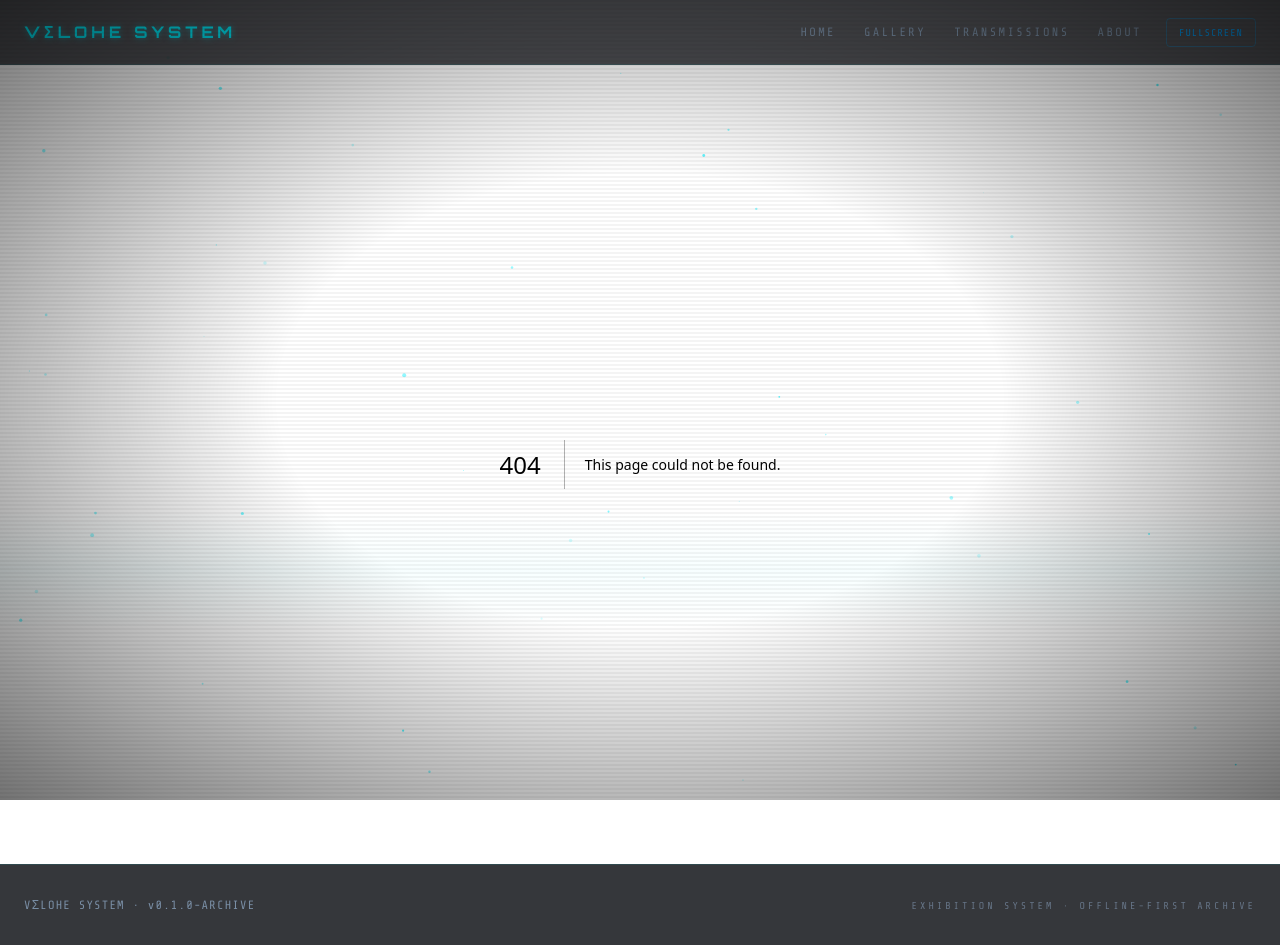
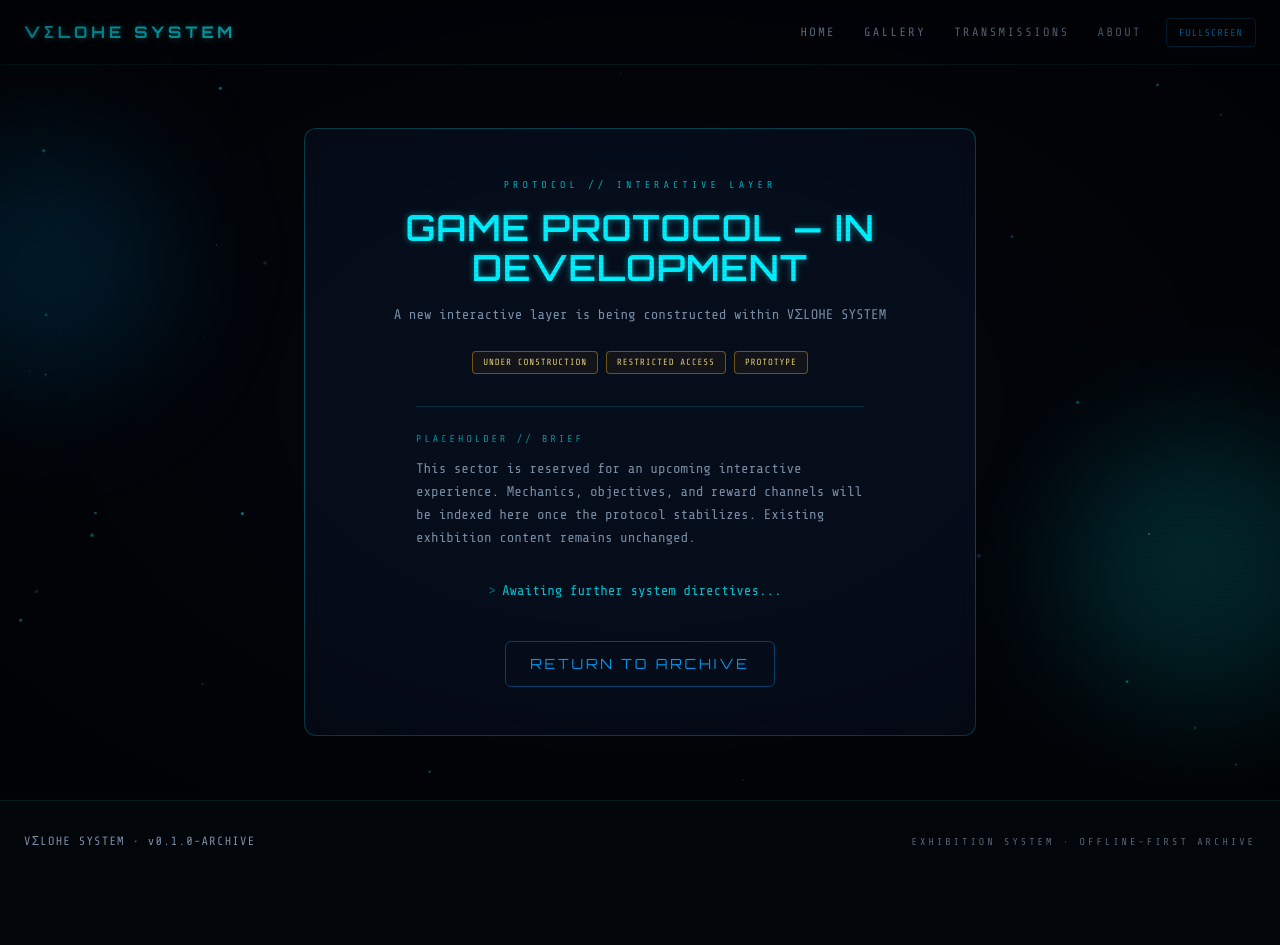
Before and after one commit to velohe91/velohe-system-gallery, a Next.js app: page /game in a window 1280 px wide. Before the commit this address had no page. After the commit the page ends 881 px from the top, so only its background shows below. Built offline with nearby package versions, Linux system fonts and the light colour scheme.

Commit message:
Add Play a Game button and /game development page

```diff
--- /dev/null
+++ b/src/app/game/page.tsx
@@ -0,0 +1,20 @@
+import type { Metadata } from "next";
+import { GameProtocolView } from "@/components/game/GameProtocolView";
+import { PageTransition } from "@/components/ui/PageTransition";
+
+export const metadata: Metadata = {
+  title: "Game Protocol",
+  description:
+    "GAME PROTOCOL — interactive layer under construction within VΣLOHE SYSTEM.",
+};
+
+/**
+ * Isolated game wing — does not alter archive or gallery content.
+ */
+export default function GamePage() {
+  return (
+    <PageTransition>
+      <GameProtocolView />
+    </PageTransition>
+  );
+}
--- a/src/app/page.tsx
+++ b/src/app/page.tsx
@@ -4,6 +4,7 @@ import { GlowOrb } from "@/components/effects/GlowOrb";
 import { AnimatedLogo } from "@/components/home/AnimatedLogo";
 import { SystemBootSequence } from "@/components/home/SystemBootSequence";
 import { EnterArchiveButton } from "@/components/home/EnterArchiveButton";
+import { PlayGameButton } from "@/components/home/PlayGameButton";
 import { SITE_TAGLINE } from "@/lib/constants";
 import { motion } from "framer-motion";
 
@@ -40,6 +41,7 @@ export default function HomePage() {
 
         <SystemBootSequence />
         <EnterArchiveButton />
+        <PlayGameButton />
       </div>
     </section>
   );
--- /dev/null
+++ b/src/components/game/GameProtocolView.tsx
@@ -0,0 +1,93 @@
+"use client";
+
+import { motion } from "framer-motion";
+import { GlowOrb } from "@/components/effects/GlowOrb";
+import { NeonButton } from "@/components/ui/NeonButton";
+import { usePrefersReducedMotion } from "@/hooks/usePrefersReducedMotion";
+
+const STATUS_BADGES = [
+  "UNDER CONSTRUCTION",
+  "RESTRICTED ACCESS",
+  "PROTOTYPE",
+] as const;
+
+/**
+ * Placeholder shell for the upcoming interactive game layer.
+ * Does not alter existing archive / gallery content.
+ */
+export function GameProtocolView() {
+  const reduced = usePrefersReducedMotion();
+
+  return (
+    <section className="relative flex min-h-[calc(100dvh-4rem)] flex-col items-center justify-center overflow-hidden px-4 py-16">
+      <GlowOrb className="-left-24 top-16 h-64 w-64" color="blue" />
+      <GlowOrb className="-right-20 bottom-20 h-72 w-72" color="cyan" />
+
+      <motion.div
+        className="relative z-10 w-full max-w-2xl"
+        initial={reduced ? false : { opacity: 0, y: 16 }}
+        animate={{ opacity: 1, y: 0 }}
+        transition={{ duration: 0.5 }}
+      >
+        <div className="panel hologram-border rounded-xl px-6 py-8 text-center sm:px-10 sm:py-12">
+          <p className="font-mono text-[10px] uppercase tracking-[0.4em] text-neon-cyan/70">
+            Protocol // Interactive Layer
+          </p>
+
+          <h1 className="mt-4 font-sans text-2xl font-semibold tracking-wide text-neon-cyan text-glow-sm sm:text-3xl md:text-4xl">
+            GAME PROTOCOL — IN DEVELOPMENT
+          </h1>
+
+          <p className="mx-auto mt-4 max-w-lg font-mono text-sm leading-relaxed text-muted">
+            A new interactive layer is being constructed within VΣLOHE SYSTEM
+          </p>
+
+          <ul className="mt-6 flex flex-wrap items-center justify-center gap-2">
+            {STATUS_BADGES.map((badge) => (
+              <li
+                key={badge}
+                className="rounded border border-amber-400/40 bg-amber-500/5 px-2.5 py-1 font-mono text-[9px] uppercase tracking-widest text-amber-200/90"
+              >
+                {badge}
+              </li>
+            ))}
+          </ul>
+
+          <div className="mx-auto mt-8 max-w-md space-y-3 border-t border-neon-cyan/15 pt-6 text-left">
+            <p className="font-mono text-[10px] uppercase tracking-[0.3em] text-neon-cyan/60">
+              Placeholder // Brief
+            </p>
+            <p className="font-mono text-xs leading-relaxed text-muted sm:text-sm">
+              This sector is reserved for an upcoming interactive experience.
+              Mechanics, objectives, and reward channels will be indexed here
+              once the protocol stabilizes. Existing exhibition content remains
+              unchanged.
+            </p>
+          </div>
+
+          <p
+            className="mt-8 font-mono text-xs text-neon-cyan/80 sm:text-sm"
+            role="status"
+          >
+            <span className="mr-1.5 text-neon-cyan/40" aria-hidden>
+              &gt;
+            </span>
+            Awaiting further system directives...
+            <motion.span
+              className="ml-1 inline-block h-3.5 w-1.5 bg-neon-cyan/80 align-middle"
+              animate={reduced ? undefined : { opacity: [1, 0, 1] }}
+              transition={{ repeat: Infinity, duration: 1 }}
+              aria-hidden
+            />
+          </p>
+
+          <div className="mt-10 flex justify-center">
+            <NeonButton href="/" variant="outline" className="min-w-[220px]">
+              Return to Archive
+            </NeonButton>
+          </div>
+        </div>
+      </motion.div>
+    </section>
+  );
+}
--- /dev/null
+++ b/src/components/home/PlayGameButton.tsx
@@ -0,0 +1,30 @@
+"use client";
+
+import { motion } from "framer-motion";
+import { NeonButton } from "@/components/ui/NeonButton";
+import { usePrefersReducedMotion } from "@/hooks/usePrefersReducedMotion";
+
+/**
+ * Secondary CTA — enters the Game Protocol wing (under construction).
+ * Styled more subtly than Enter the Archive.
+ */
+export function PlayGameButton() {
+  const reduced = usePrefersReducedMotion();
+
+  return (
+    <motion.div
+      className="mt-4"
+      initial={reduced ? false : { opacity: 0, y: 10 }}
+      animate={{ opacity: 1, y: 0 }}
+      transition={{ delay: reduced ? 0 : 2.35, duration: 0.45 }}
+    >
+      <NeonButton
+        href="/game"
+        variant="outline"
+        className="min-w-[240px] border-neon-blue/30 text-neon-blue/85 hover:border-neon-cyan/50 hover:text-neon-cyan/90"
+      >
+        Play a Game
+      </NeonButton>
+    </motion.div>
+  );
+}
```
